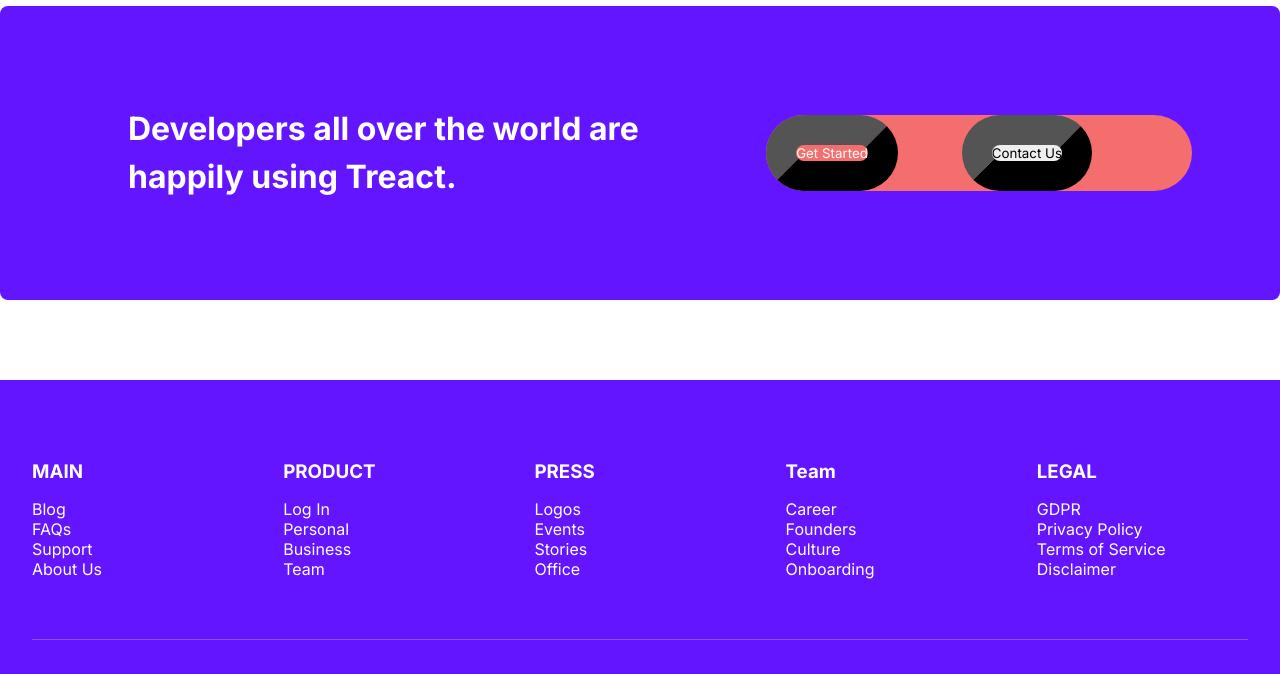
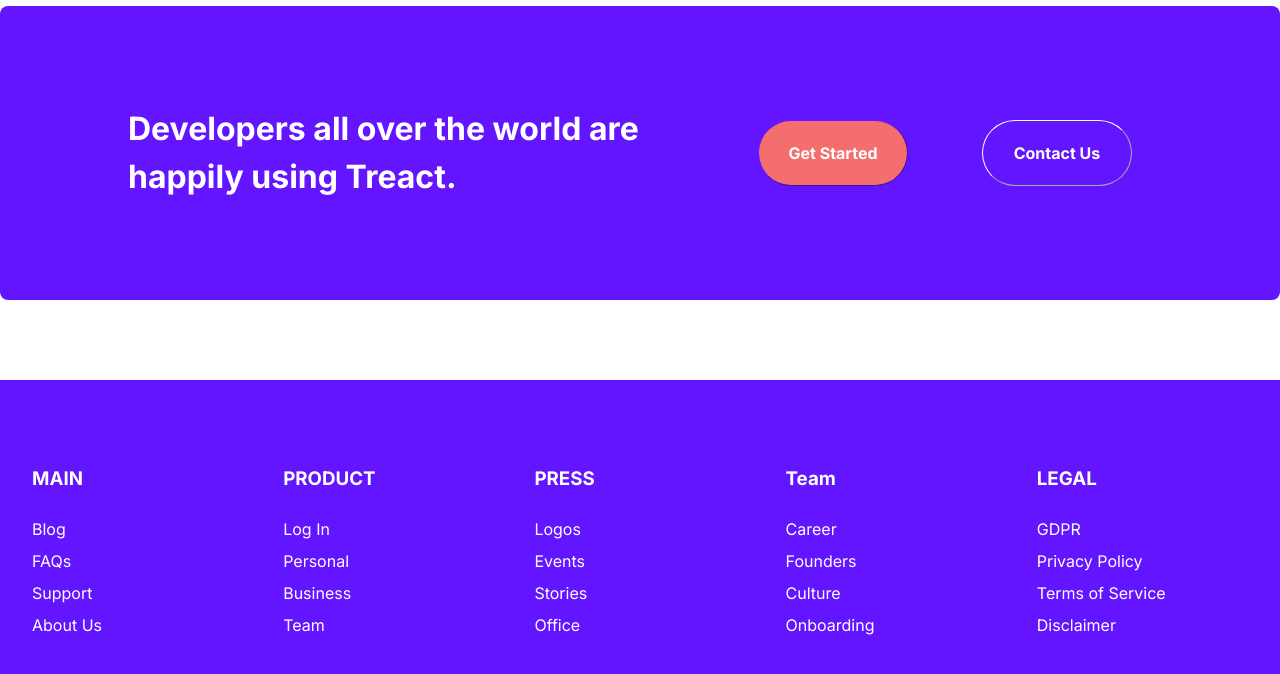
Before and after one commit to RobertC2003-cloud/Final-Project, a plain HTML site: page index.html in a window 1280 px wide. Shown: the part 3790-4464 px from the top of the page. Drawn offline with Linux system fonts and the light colour scheme.

Commit message:
update project

```diff
--- a/index.html
+++ b/index.html
@@ -322,7 +322,7 @@
                     Developers all over the world are happily using Treact.
                 </h2>
             </div>
-            <div class="start-btn">
+            <div class="cta-btn">
                 <button class="start-btn">
                     Get Started
                 </button>
@@ -409,6 +409,7 @@
         </p>
     </div>
 
+    <div class="social-logos">
     <a class="social-logos" href="#">
         <img src="https://upload.wikimedia.org/wikipedia/commons/thumb/b/b8/2021_Facebook_icon.svg/1920px-2021_Facebook_icon.svg.png?utm_source=commons.wikimedia.org&utm_campaign=gallery&utm_content=thumbnail" alt="">
     </a>
@@ -418,6 +419,7 @@
     <a href="#">
         <img src="https://upload.wikimedia.org/wikipedia/commons/thumb/5/52/YouTube_social_white_circle_%282017%29.svg/960px-YouTube_social_white_circle_%282017%29.svg.png?utm_source=commons.wikimedia.org&utm_campaign=imageinfo&utm_content=thumbnail" alt="">
     </a>
+    </div>
 </div>
 </footer>
 <script src="script.js"></script>
--- a/style.css
+++ b/style.css
@@ -617,15 +617,29 @@ section.values {
   line-height: 1.5;
 }
 
+.cta-btn {
+  display: flex;
+  gap: 24px;
+  align-items: center;
+}
+
 .start-btn {
   display: flex;
   gap: 24px;
   align-items: center;
-  margin-right: 40px;
+  margin-right: 50px;
   border-radius: 50px;
-  border-width: 30px;
+  border-width: 1px;
   background: #f56e6e;
   color: white;
+  padding: 20px;
+  width: 150px;
+  text-align: center;
+  border-color: #6415ff;
+  font-size: 16px;
+  font-weight: 700;
+  line-height: 1.5;
+  justify-content: center;
 }
 
 .contact-btn {
@@ -634,7 +648,17 @@ section.values {
   gap: 24px;
   align-items: center;
   border-radius: 50px;
-  border-width: 30px;
+  border-width: 1px;
+  background: #6415ff;
+  color: white;
+  padding: 20px;
+  width: 150px;
+  text-align: center;
+  border-color: white;
+  font-size: 16px;
+  font-weight: 700;
+  line-height: 1.5;
+  justify-content: center;
 }
 
 /* Footer Section */
@@ -651,6 +675,7 @@ section.values {
   gap: 40px;
   max-width: 1280px;
   margin: 0 auto;
+  line-height: 2.0;
 }
 
 .footer-column ul { list-style: none; padding: 0; margin-top: 16px; }
```
